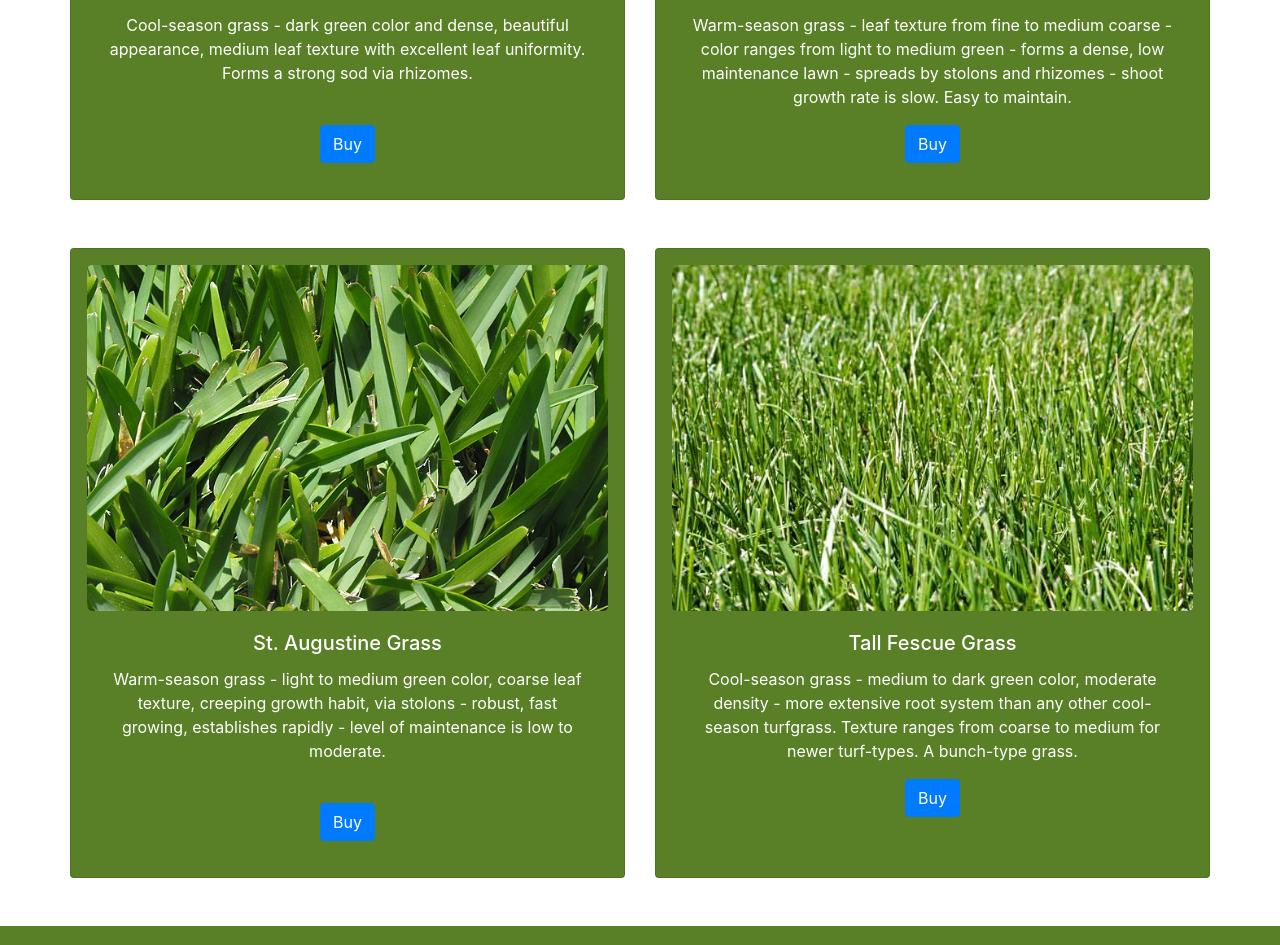
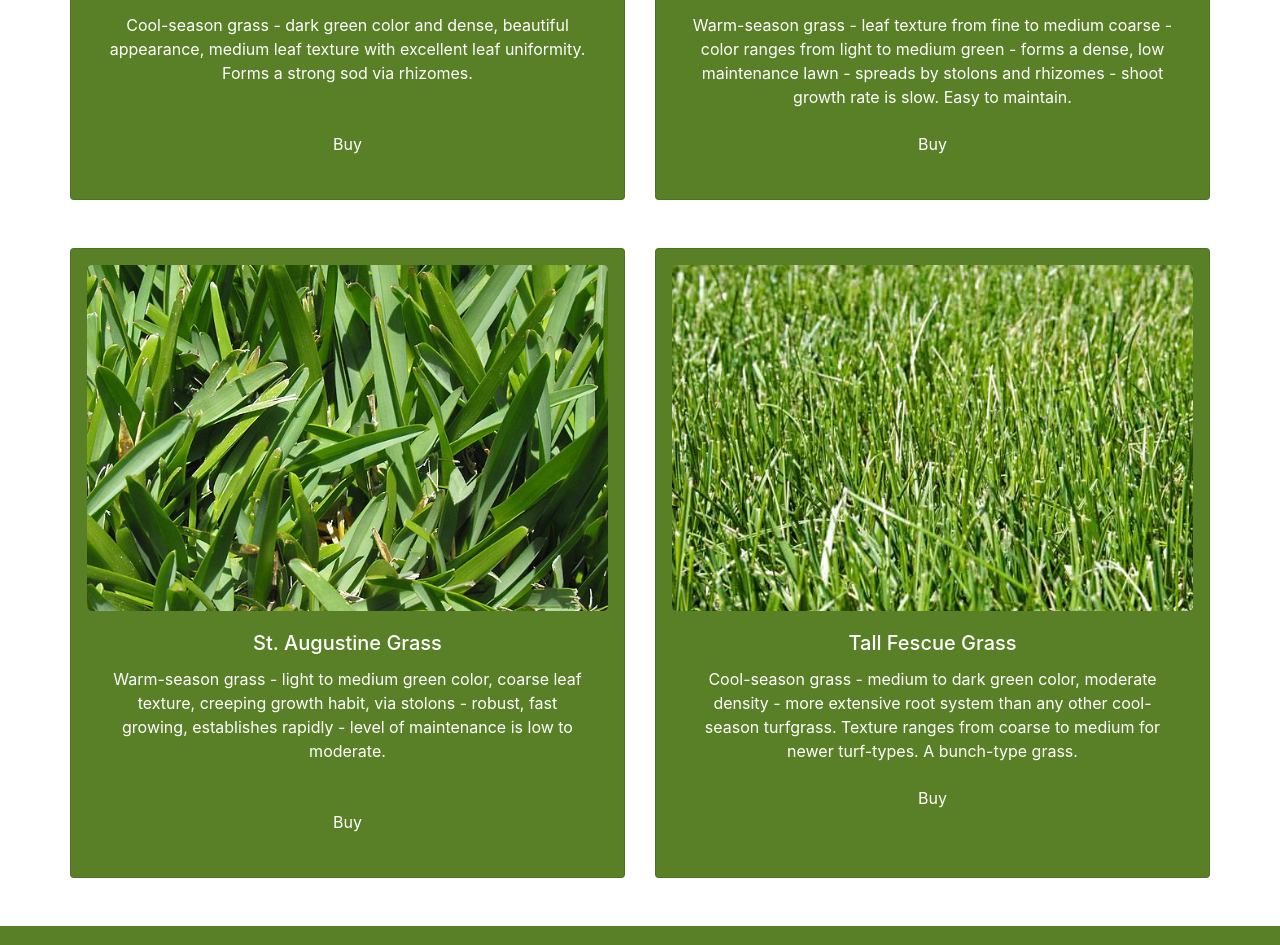
Before and after one commit to AlecxMoritz/grassrootsgardening, an Angular app: page /products in a window 1280 px wide. Shown: the part 900-1845 px from the top of the page. Built offline with nearby package versions, Linux system fonts and the light colour scheme.

Commit message:
am updated buttons on products page

```diff
--- a/src/app/grassroots-products/grassroots-products.component.html
+++ b/src/app/grassroots-products/grassroots-products.component.html
@@ -14,7 +14,7 @@
           <p class="card-text">Cool-season grass - dark green color and dense, beautiful appearance, medium leaf texture with excellent leaf uniformity.
             Forms a strong sod via rhizomes.</p>
           <br>
-          <a href="#" class="btn btn-primary">Buy</a>
+          <a class="btn btn-link" [ngStyle]="{'color': 'white'}">Buy</a>
         </div>
       </div>
       <div class="card text-white col-md-6">
@@ -25,7 +25,7 @@
           <h5 class="card-title">Zoysia Grass</h5>
           <p class="card-text">Warm-season grass - leaf texture from fine to medium coarse - color ranges from light to medium green - forms a
             dense, low maintenance lawn - spreads by stolons and rhizomes - shoot growth rate is slow. Easy to maintain.</p>
-          <a href="#" class="btn btn-primary">Buy</a>
+          <a class="btn btn-link" [ngStyle]="{'color': 'white'}">Buy</a>
         </div>
       </div>
     </div>
@@ -41,7 +41,7 @@
           <p class="card-text">Warm-season grass - light to medium green color, coarse leaf texture, creeping growth habit, via stolons - robust,
             fast growing, establishes rapidly - level of maintenance is low to moderate.</p>
           <br>
-          <a href="#" class="btn btn-primary">Buy</a>
+          <a class="btn btn-link" [ngStyle]="{'color': 'white'}">Buy</a>
         </div>
       </div>
       <div class="card text-white col-md-6">
@@ -52,7 +52,7 @@
           <h5 class="card-title">Tall Fescue Grass</h5>
           <p class="card-text">Cool-season grass - medium to dark green color, moderate density - more extensive root system than any other cool-season
             turfgrass. Texture ranges from coarse to medium for newer turf-types. A bunch-type grass.</p>
-          <a href="#" class="btn btn-primary">Buy</a>
+          <a class="btn btn-link" [ngStyle]="{'color': 'white'}">Buy</a>
         </div>
       </div>
     </div>
```
